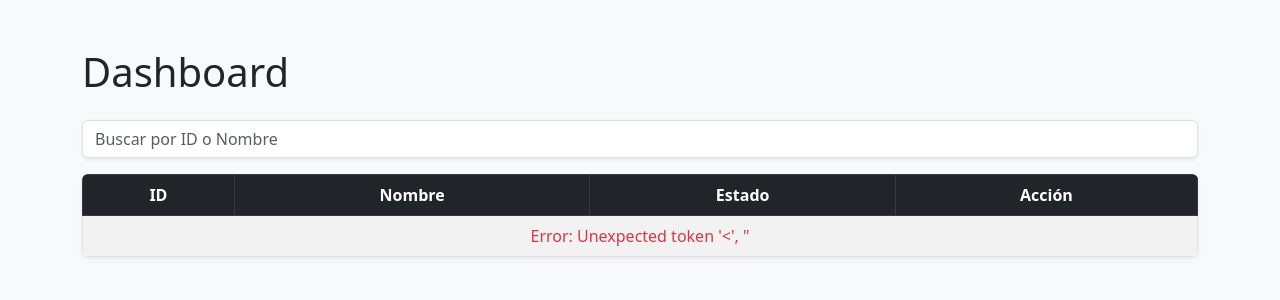
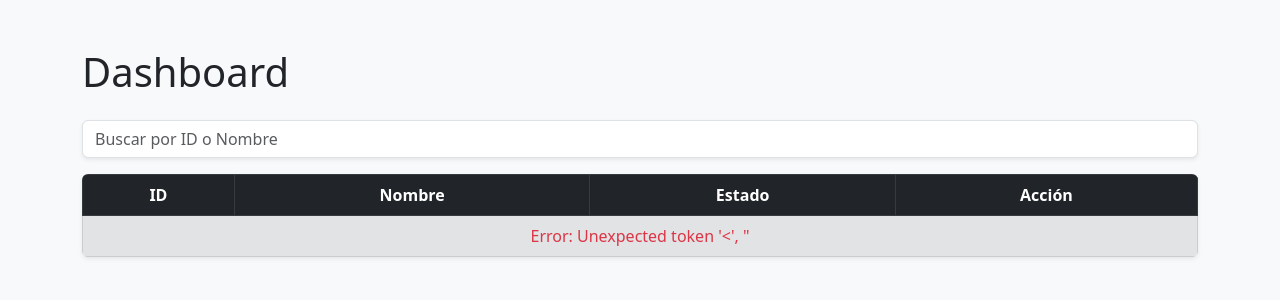
Before and after one commit to im4vi/01-Caixa, a Django app: page / in a window 1280 px wide. Shown: the top 300 px of the page. Run offline with Django 5.2, Linux system fonts and the light colour scheme; data that the repository does not hold is empty.

Commit message:
Fondo de la tabla actualizado

```diff
--- a/feature_flags_project/templates/features_dashboard/index.html
+++ b/feature_flags_project/templates/features_dashboard/index.html
@@ -25,7 +25,7 @@
 
         <!-- Tabla -->
         <div class="table-responsive shadow-sm rounded overflow-hidden">
-            <table class="table table-striped table-hover table-bordered align-middle mb-0" id="featuresTable">
+            <table class="table table-secondary table-hover table-bordered align-middle mb-0" id="featuresTable">
                 <thead class="table-dark text-center">
                     <tr>
                         <th scope="col">ID</th>
```
Also changed, not shown: 1 other file.
